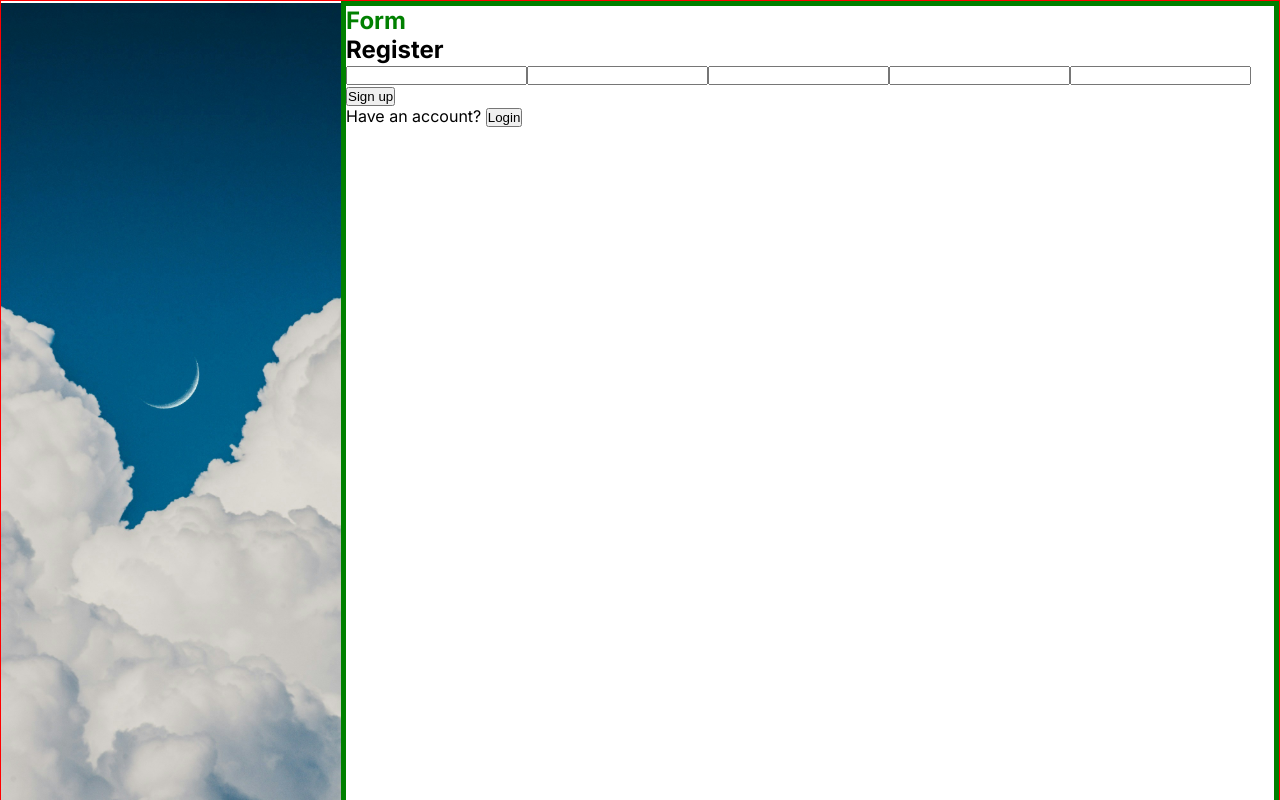
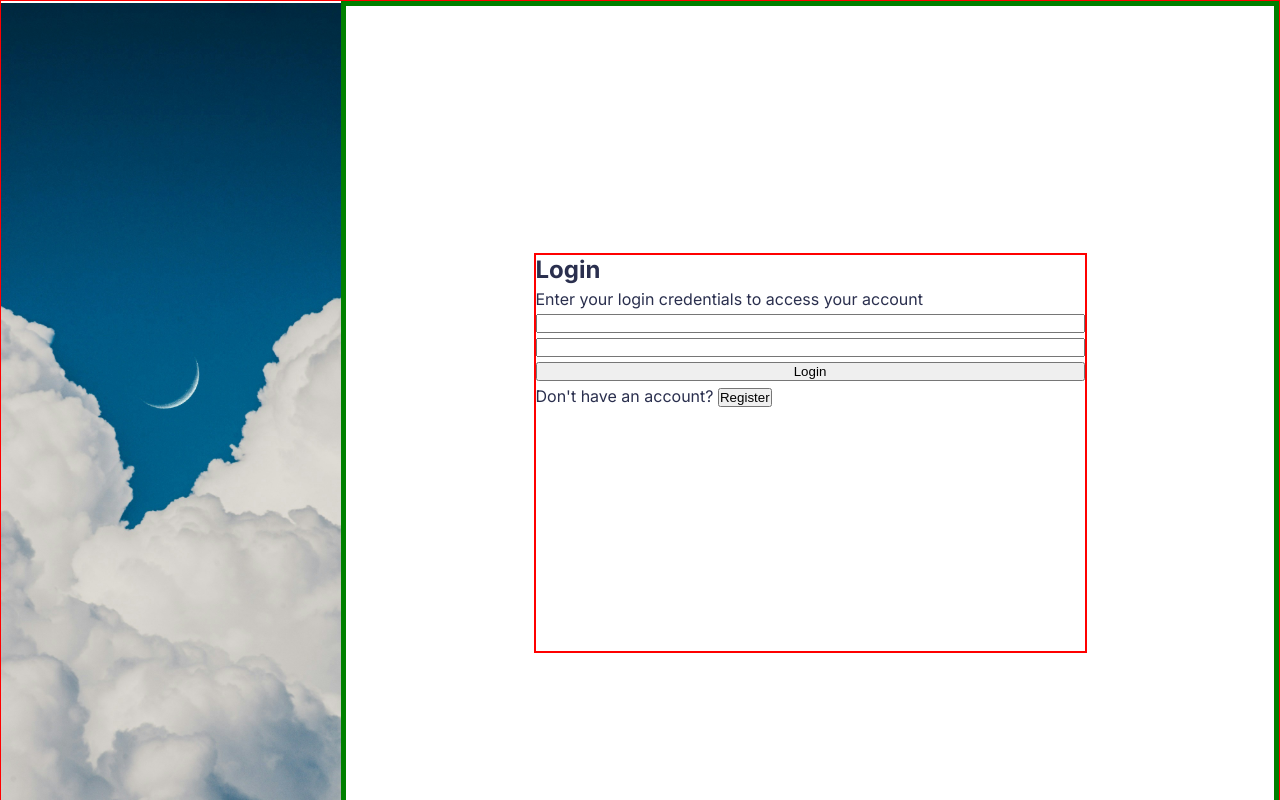
Before and after one commit to NSENGIYUMVA-Christian/weather-app-nextjs, a Next.js app in the folder client/: page /auth in a window 1280 px wide. Built offline with nearby package versions, Linux system fonts and the light colour scheme.

Commit message:
done with basic color variables

```diff
--- a/client/app/auth/page.module.scss
+++ b/client/app/auth/page.module.scss
@@ -1,5 +1,9 @@
 
 $color-primary:green;
+$primary-navy:#2A2F4E;
+$darkgrey:#838AA2;
+$blue:#034EA2;
+$skyBlue:#00608B;
 .title{
     color:$color-primary
 }
@@ -12,6 +16,18 @@ $color-primary:green;
 }
 
 .col2{
+    color:$primary-navy;
     border: 5px solid green;
-    flex:1
+    flex:1;
+    display: flex;
+    justify-content: center;
+    align-items: center;
+    form{
+        width:553px;
+        height:400px;
+        border:2px solid red;
+       display:flex;
+       flex-direction: column;
+       gap:5px
+    }
 }
--- a/client/app/auth/page.tsx
+++ b/client/app/auth/page.tsx
@@ -30,7 +30,7 @@
       email:''
     });
     /// is user has an account
-    const [hasAccountAlready,setHasAccountAlready] = useState<boolean>(false)
+    const [hasAccountAlready,setHasAccountAlready] = useState<boolean>(true)
 
   ///// handle login form change
     const handleLoginDataChange = (event: React.ChangeEvent<HTMLInputElement>) => {
@@ -79,16 +79,15 @@
         </div>
         {/* col-2 */}
         <div className={styles.col2} >
-        <h2 className={styles.title} >Form</h2>
     {hasAccountAlready ?
     <form >
     <h2>Login  </h2>
+    <p>Enter your login credentials to access your account</p>
     <input type='text' name='username' value={loginData.username} onChange={handleLoginDataChange} />
     <input type='password' name='password' value={loginData.password} onChange={handleLoginDataChange} />
     <button type='submit' onClick={submitLoginData}>Login</button>
     <p>Don't have an account? <span> <button type='button' onClick={()=>setHasAccountAlready(false)} >Register</button> </span></p>
   </form> :
-
     <form >
     <h2>Register </h2>
     <input type='text' name='first_name' value={registerData.first_name} onChange={handleRegisterDataChange} />
```
